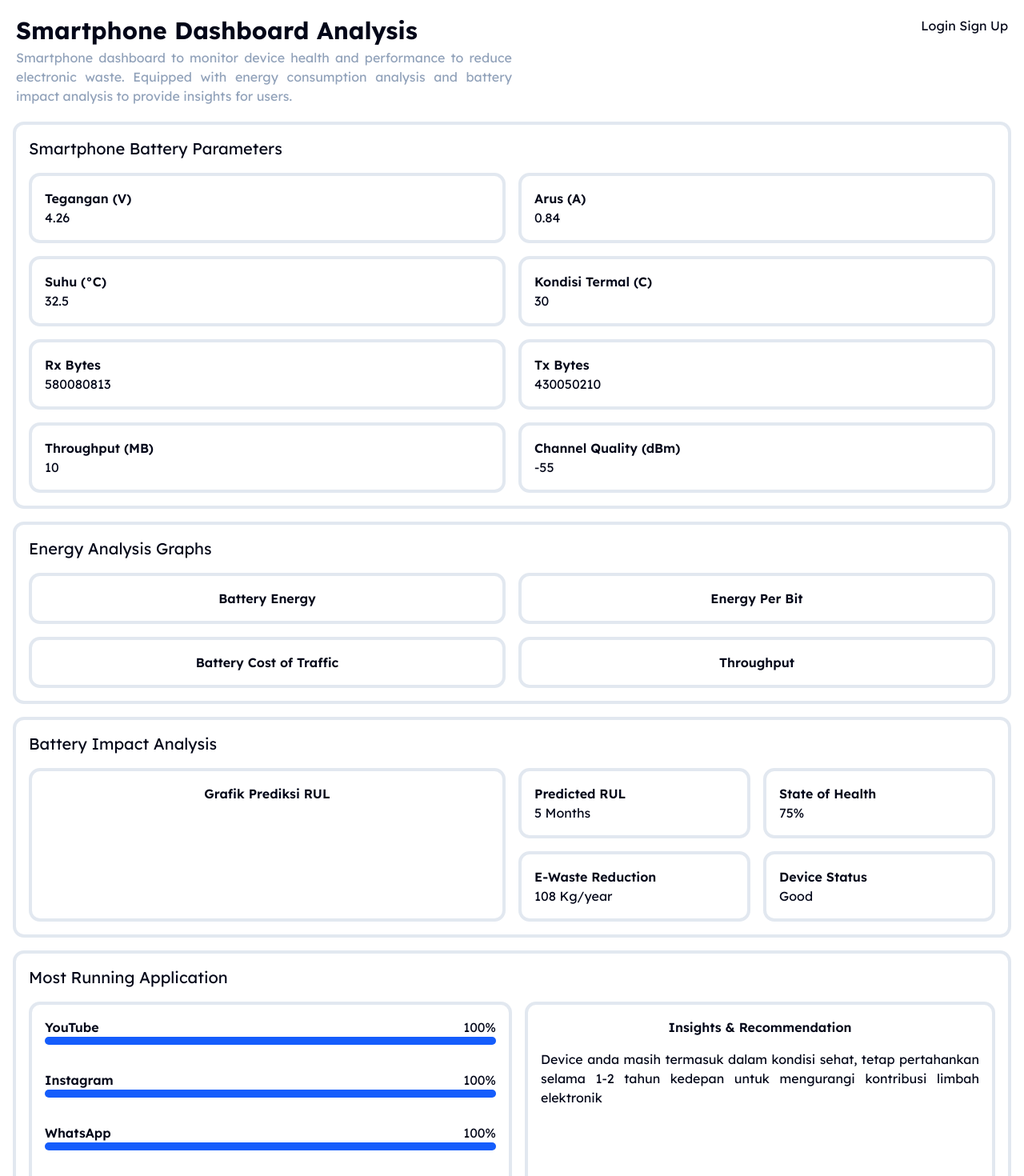
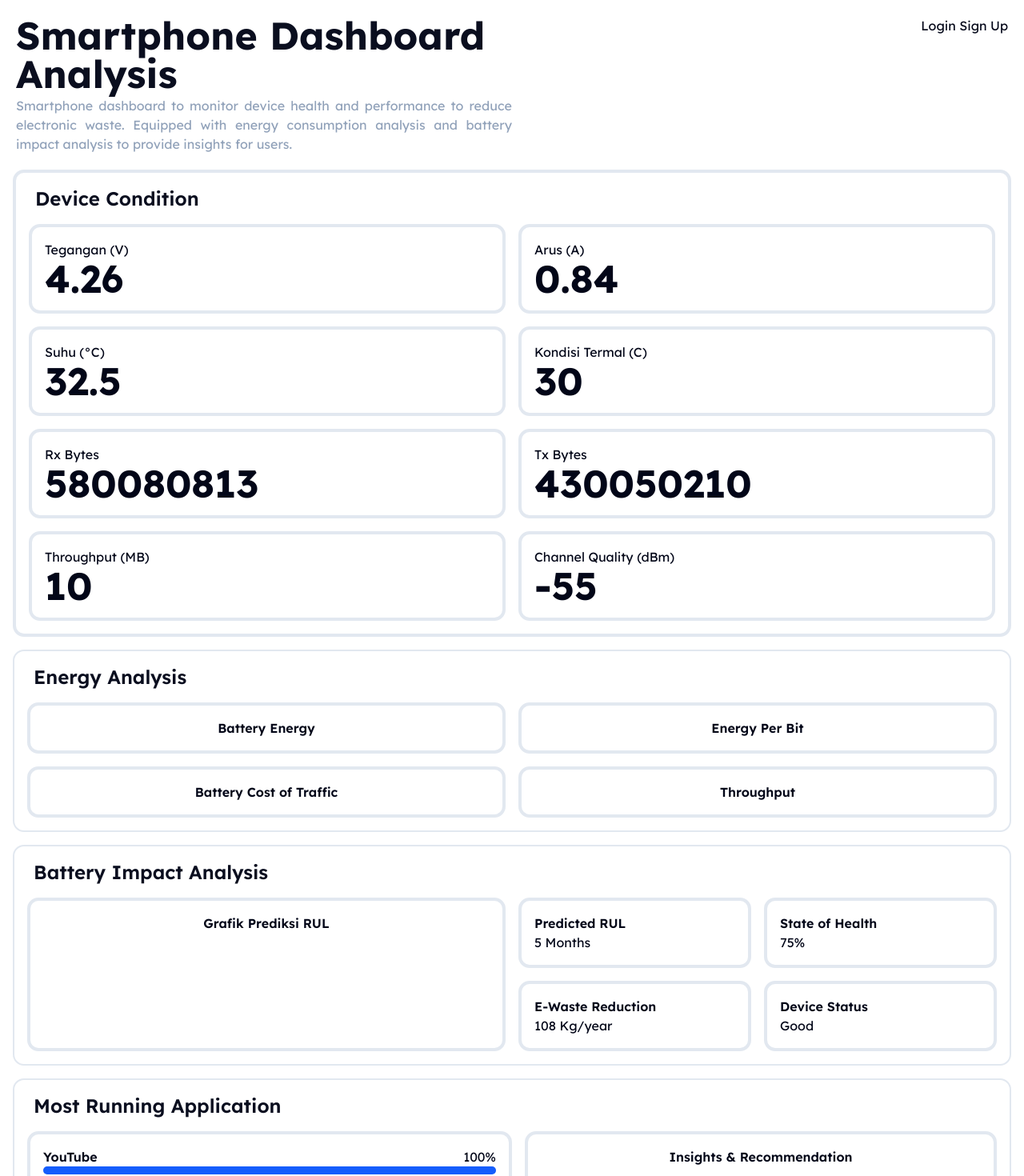
Before and after one commit to fadeldnswr/smartphone-battery-fe, a Next.js app: page / in a window 1280 px wide. Shown: the top 1470 px of the page at 80% size. Built offline with nearby package versions, Linux system fonts and the light colour scheme.

Commit message:
Revised text size and padding

```diff
--- a/src/components/MetricsCard.tsx
+++ b/src/components/MetricsCard.tsx
@@ -10,11 +10,11 @@ interface MetricsCardProps {
 const MetricsCard: React.FC<MetricsCardProps> = ({metricsName, metricsValue}) => {
   return (
     <div className="box-border size-auto border-4 p-4 rounded-xl">
-      <div className="font-semibold">
+      <div className="text-slate-950">
         <h3>{metricsName}</h3>
       </div>
       <div>
-        <p>{metricsValue}</p>
+        <p className="text-5xl font-bold">{metricsValue}</p>
       </div>
     </div>
   )
--- a/src/layouts/BatteryImpactAnalysis.tsx
+++ b/src/layouts/BatteryImpactAnalysis.tsx
@@ -12,8 +12,8 @@ const predictionList = [
 
 const BatteryImpactAnalysis = () => {
   return (
-    <section className="box-border size-auto border-4 p-4 rounded-xl mt-4">
-      <h1 className="text-xl mb-4">Battery Impact Analysis</h1>
+    <section className="box-border size-auto border-2 p-4 rounded-xl mt-4">
+      <h1 className="text-2xl mb-4 text-[#0A0E1F] pl-2 font-semibold">Battery Impact Analysis</h1>
       <div className="grid grid-cols-2 gap-4">
         <RULGraphs graphTitle="Grafik Prediksi RUL" />
         <div className="grid grid-cols-2 gap-4">
--- a/src/layouts/EnergyAnalysis.tsx
+++ b/src/layouts/EnergyAnalysis.tsx
@@ -11,9 +11,9 @@ const graphsList = [
 
 const EnergyAnalysis = () => {
   return (
-    <section className="box-border size-auto border-4 p-4 rounded-xl mt-4">
-      <h1 className="text-xl mb-4">
-        Energy Analysis Graphs
+    <section className="box-border size-auto border-2 p-4 rounded-xl mt-4">
+      <h1 className="text-2xl mb-4 text-[#0A0E1F] pl-2 font-semibold">
+        Energy Analysis
       </h1>
       <div className="grid grid-cols-2 gap-4">
         {graphsList.map((graph, index) => (
--- a/src/layouts/Insights.tsx
+++ b/src/layouts/Insights.tsx
@@ -11,8 +11,8 @@ const runningApps = [
 
 const Insights = () => {
   return (
-    <section className="box-border size-auto border-4 p-4 rounded-xl mt-4">
-      <h1 className="text-xl">Most Running Application</h1>
+    <section className="box-border size-auto border-2 p-4 rounded-xl mt-4">
+      <h1 className="text-2xl mb-4 text-[#0A0E1F] pl-2 font-semibold">Most Running Application</h1>
       <div className="grid grid-cols-2 mt-4">
         <div className="box-border size-auto border-4 rounded-xl">
           {runningApps.map((app, index) => (
--- a/src/layouts/Navbar.tsx
+++ b/src/layouts/Navbar.tsx
@@ -5,7 +5,7 @@ const Navbar = () => {
     <section>
       <nav className="grid grid-cols-4 mb-4 p-1">
         <div className="col-span-2">
-          <h1 className="text-3xl font-bold pb-1">Smartphone Dashboard Analysis</h1>
+          <h1 className="text-5xl font-bold pb-1 text-[#0A0E1F]">Smartphone Dashboard Analysis</h1>
           <p className="text-justify text-slate-400">Smartphone dashboard to monitor device health and performance
             to reduce electronic waste. Equipped with energy consumption analysis and battery impact analysis
             to provide insights for users.
--- a/src/layouts/RawMetrics.tsx
+++ b/src/layouts/RawMetrics.tsx
@@ -17,8 +17,8 @@ const metricsList = [
 const RawMetrics = () => {
   return (
     <section className="box-border size-auto border-4 p-4 rounded-xl">
-      <h1 className="text-xl mb-4">
-        Smartphone Battery Parameters
+      <h1 className="text-2xl mb-4 text-[#0A0E1F] pl-2 font-semibold">
+        Device Condition
       </h1>
       <div className="grid grid-cols-2 gap-4">
         {metricsList.map((metrics, index) => (
```
